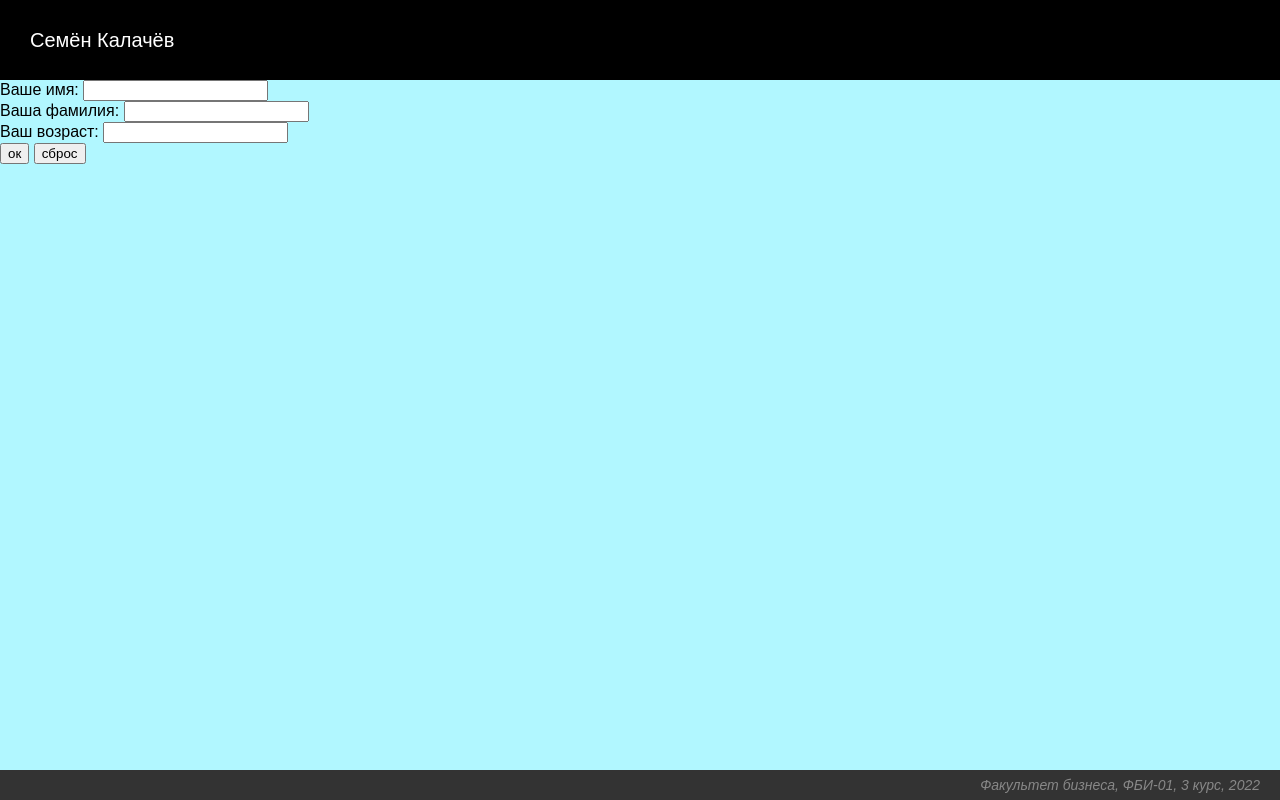
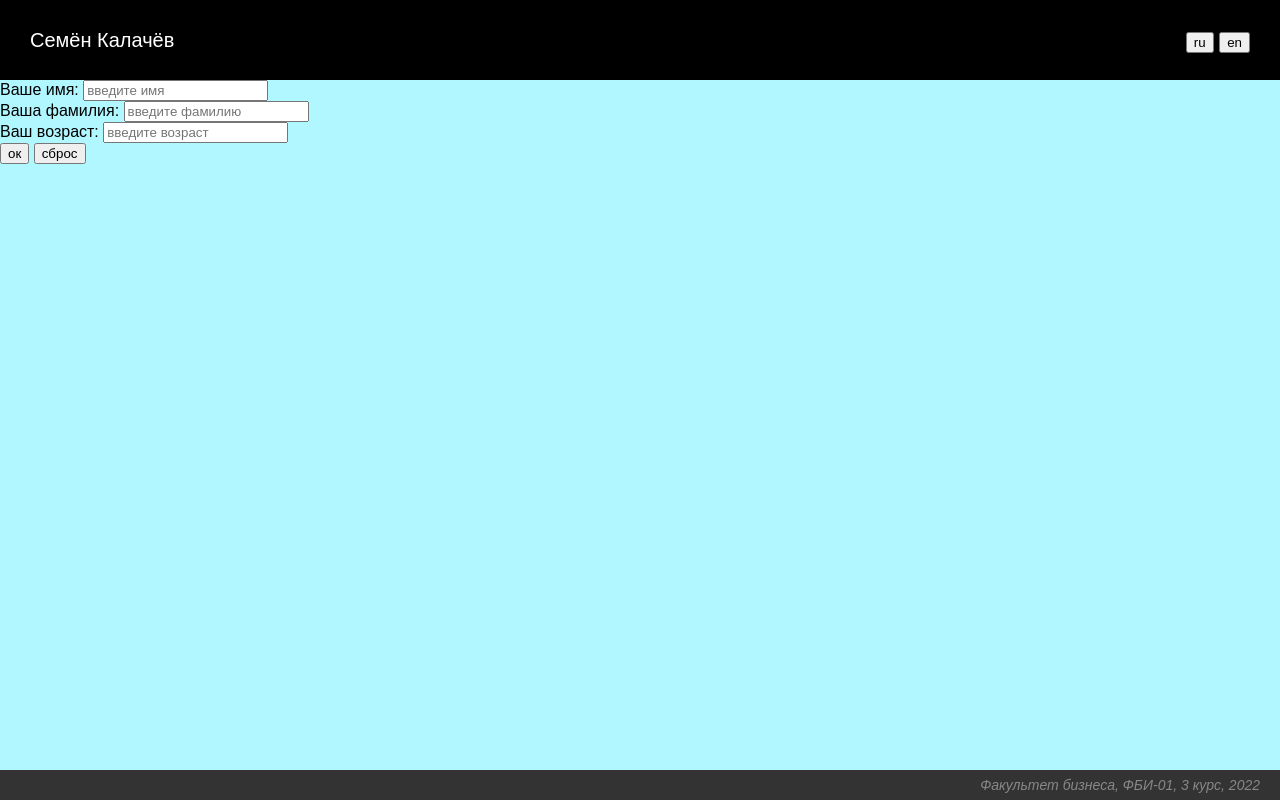
Before and after one commit to Svyatoy50k/web-programming-labs, a plain HTML site: page lab6.html in a window 1280 px wide. Drawn offline with Linux system fonts and the light colour scheme.

Commit message:
Переводы

```diff
--- a/lab6.css
+++ b/lab6.css
@@ -25,3 +25,8 @@ body {
     left: 0;
     right: 0;
 }
+.header .language {
+    position: absolute;
+    right: 30px;
+    top: 0px;
+}
--- a/lab6.html
+++ b/lab6.html
@@ -9,37 +9,43 @@
 
             let x = 33;
             let s = 'яблоки';
-            let if = 17;
+            //let if = 17;
             console.log('x=', x, 's=', s);
         </script>
+        <script src="lab6.js"></script>
     </head>
     <body>
         <div class="header">
-            Семён Калачёв
+            <div id="student">Семён Калачёв</div>
+            <div class="language">
+                <input type="button" value="ru" onclick="setRussian()">
+                <input type="button" value="en" onclick="setEnglish()">
+            </div>
         </div>
 
         <div class="content">
             <form>
                 <div>
                     <div>
-                        <span>Ваше имя</span>: <input type="text">
+                        <span id="your-name">Ваше имя</span>: <input type="text" id="input-name" placeholder="введите имя">
                     </div>
                     <div>
-                        <span>Ваша фамилия</span>: <input type="text">
+                        <span id="your-surname">Ваша фамилия</span>: <input type="text" id="input-surname" placeholder="введите фамилию">
                     </div>
                     <div>
-                        <span>Ваш возраст</span>: <input type="number">
+                        <span id="your-age">Ваш возраст</span>: <input type="number" id="input-age" placeholder="введите возраст">
                     </div>
                     <div>
-                        <input type="button" value="ок">
-                        <input type="reset" value="сброс">
+                        <input type="button" value="ок" id="ok-button">
+                        <input type="reset" value="сброс" id="reset-button">
                     </div>
                 </div>
             </form>
         </div>
 
-        <div class="footer">
+        <div class="footer" id="footer">
             Факультет бизнеса, ФБИ-01, 3 курс, 2022
         </div>
+
     </body>
 </html>
--- /dev/null
+++ b/lab6.js
@@ -0,0 +1,39 @@
+function setRussian() {
+    let name = document.getElementById('student');
+    name.innerHTML = 'Семён Калачёв'
+
+    let footer = document.getElementById('footer');
+    footer.innerHTML = 'Факультет бизнеса, ФБИ-01, 3 курс, 2022';
+
+    document.getElementById('your-name').innerHTML = 'Ваше имя';
+    document.getElementById('input-name').placeholder = 'введите имя';
+
+    document.getElementById('your-surname').innerHTML = 'Ваша фамилия';
+    document.getElementById('input-surname').placeholder = 'введите фамилию';
+
+    document.getElementById('your-age').innerHTML = 'Ваш возраст';
+    document.getElementById('input-age').placeholder = 'введите возраст';
+
+    document.getElementById('ok-button').value = 'ок';
+    document.getElementById('reset-button').value = 'сброс';
+}
+
+function setEnglish() {
+    let name = document.getElementById('student');
+    name.innerHTML = 'Semen Kalachev';
+
+    let footer = document.getElementById('footer');
+    footer.innerHTML = 'Faculty of Business, FBI-01, 3rd year, 2022';
+
+    document.getElementById('your-name').innerHTML = 'Your name';
+    document.getElementById('input-name').placeholder = 'enter your name';
+
+    document.getElementById('your-surname').innerHTML = 'Your surname';
+    document.getElementById('input-surname').placeholder = 'enter your surname';
+
+    document.getElementById('your-age').innerHTML = 'Your age';
+    document.getElementById('input-age').placeholder = 'enter your age';
+
+    document.getElementById('ok-button').value = 'ok';
+    document.getElementById('reset-button').value = 'reset';
+}
```
